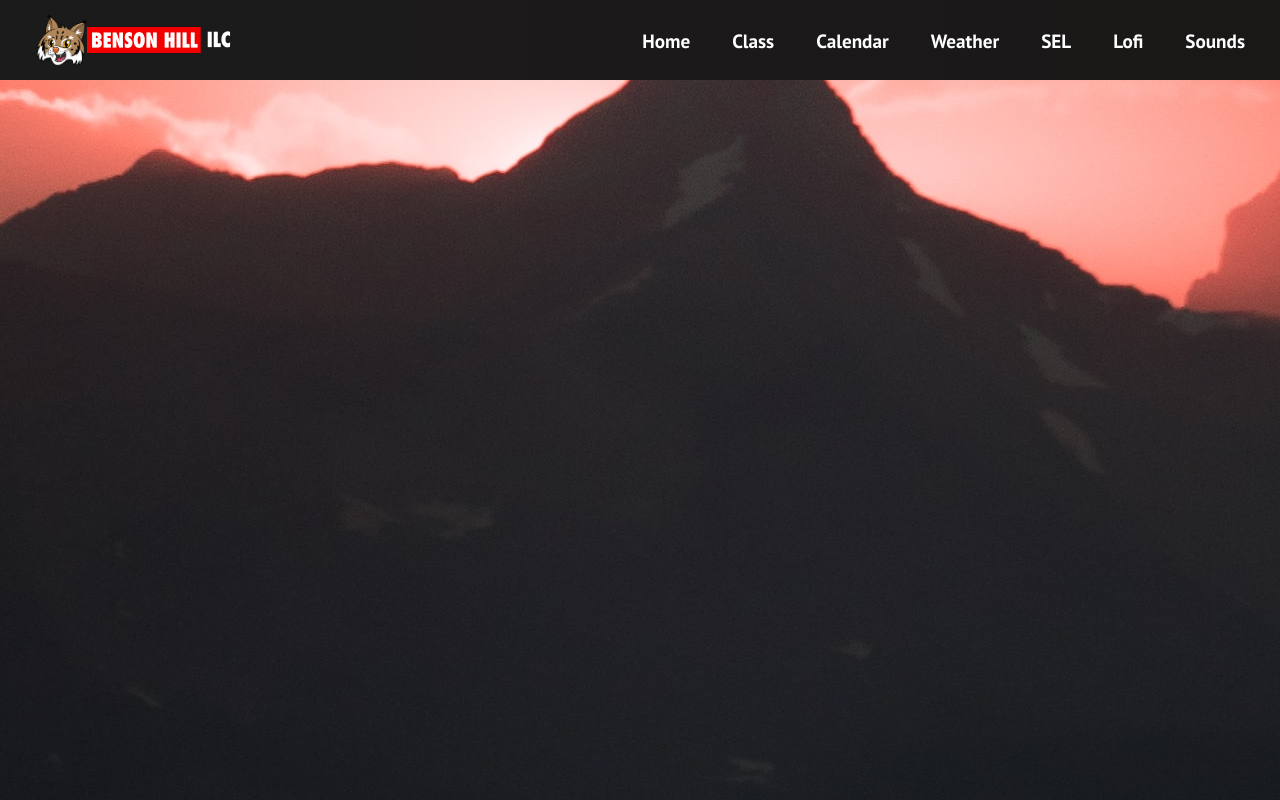
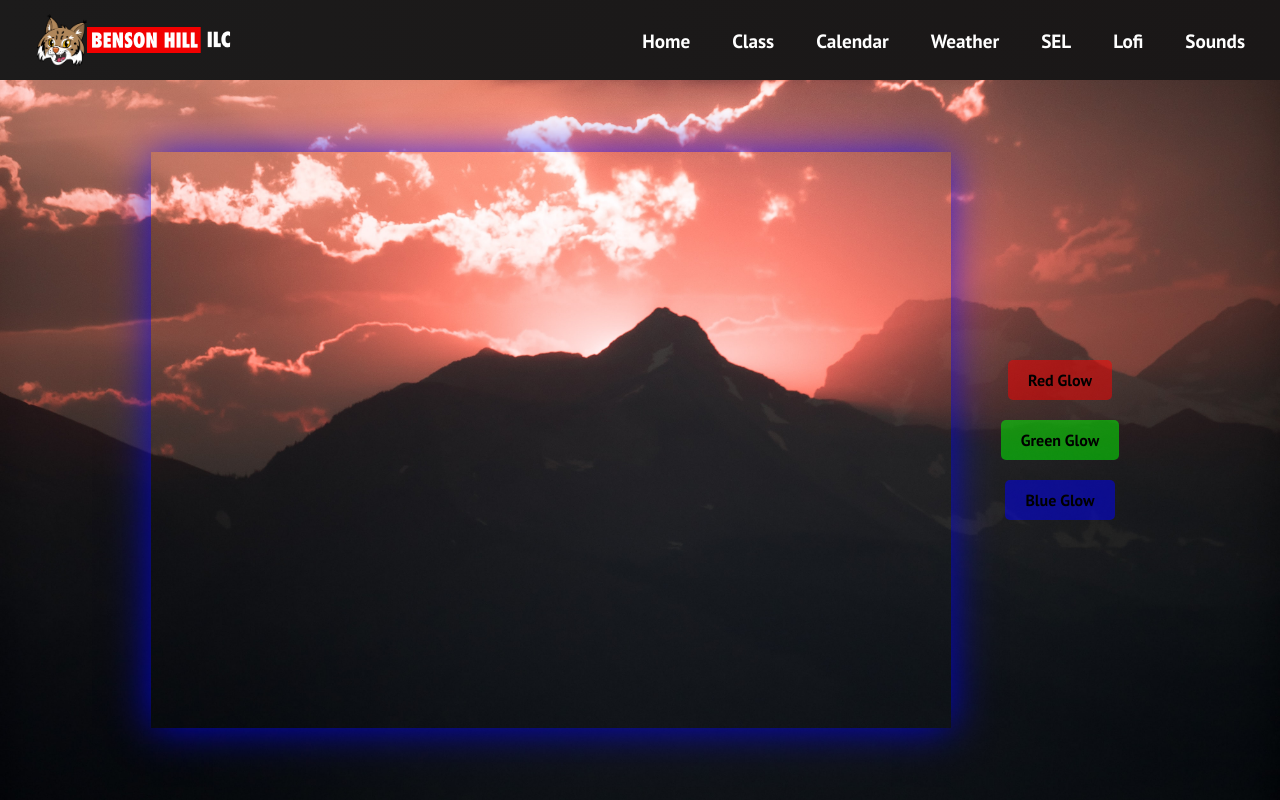
Before and after one commit to crzn24/morning-meeting-app, a React (Vite) app: page /lofi in a window 1280 px wide. Shown: the top 800 px of the page. Built offline with nearby package versions, Linux system fonts and the light colour scheme.

Commit message:
works on styling and glow functionality

```diff
--- a/src/components/pages/LofiPage.css
+++ b/src/components/pages/LofiPage.css
@@ -1,5 +1,87 @@
+.lofipage {
+  display: flex;
+  height: 90vh;
+  align-items: center;
+  justify-content: center;
+  font-size: 3rem;
+  background-image: url("../../assets/images/img-1.jpg");
+  background-position: center;
+  background-size: cover;
+  background-repeat: no-repeat;
+  color: #fff;
+}
+
 .lofi-player-wrapper {
+  position: relative;
+  width: 80%;
+  max-width: 800px;
+  height: 80%;
+  max-height: 600px;
+}
+
+.player-container {
+  position: relative;
+  width: 100%;
+  height: 100%;
 }
 
 .lofi-react-player {
+  width: 100%;
+  height: 100%;
+  position: relative;
+  z-index: 1; /* Ensure the video player is above other elements */
 }
+
+.pulse-container {
+  position: absolute;
+  top: 0;
+  left: 0;
+  width: 100%;
+  height: 100%;
+  pointer-events: none; /* Ensure the pulse animation doesn't intercept clicks */
+}
+
+.pulse-animation {
+  position: relative;
+  width: 100%;
+  height: 100%;
+  box-shadow: 0 0 20px rgba(0, 0, 255, 0.5);
+  animation: pulse 2s infinite alternate;
+}
+
+@keyframes pulse {
+  0% {
+    box-shadow: 0 0 20px rgba(0, 0, 255, 0.5);
+  }
+  100% {
+    box-shadow: 0 0 40px rgba(0, 0, 255, 0.8);
+  }
+}
+
+.button-container {
+  display: flex;
+  flex-direction: column;
+  align-items: center;
+  margin-left: 40px;
+}
+
+.button-container button {
+    margin: 10px;
+    padding: 10px 20px;
+    font-size: 1rem;
+    border: none;
+    border-radius: 5px;
+    cursor: pointer;
+  }
+
+.button-container button.red {
+    background-color: rgba(255, 0, 0, 0.5);
+  }
+
+  .button-container button.green {
+    background-color: rgba(0, 255, 0, 0.5);
+  }
+
+  .button-container button.blue {
+    background-color: rgba(0, 0, 255, 0.5);
+  }
--- a/src/components/pages/LofiPage.jsx
+++ b/src/components/pages/LofiPage.jsx
@@ -1,11 +1,19 @@
-import React from "react";
+import React, { useState } from "react";
 import "./LofiPage.css";
 import ReactPlayer from "react-player";
 
 const LofiPage = () => {
+  const [glowColor, setGlowColor] = useState("rgba(0, 0, 255, 0.5)");
+
+  const changeGlowColor = (color) => {
+    console.log("Changing glow color to:", color);
+    setGlowColor(color);
+  };
+
   return (
     <div className="lofipage">
       <div className="lofi-player-wrapper">
+        <div className="player-container">
           <ReactPlayer
             className="lofi-react-player"
             url="https://youtube.com/playlist?list=PLOseBaVQKym0-ZUXIHYlXV23jN90XwjAJ&si=jtt5u8W5inv3n2MH"
@@ -13,6 +21,15 @@ const LofiPage = () => {
             height="100%"
             controls
           />
+          <div className="pulse-container">
+            <div className="pulse-animation" style={{ boxShadow: `0 0 20px ${glowColor}` }}></div>
+          </div>
+        </div>
+      </div>
+      <div className="button-container">
+        <button className="red" onClick={() => changeGlowColor("rgba(255, 0, 0, 0.5)")}>Red Glow</button>
+        <button className="green" onClick={() => changeGlowColor("rgba(0, 255, 0, 0.5)")}>Green Glow</button>
+        <button className="blue" onClick={() => changeGlowColor("rgba(0, 0, 255, 0.5)")}>Blue Glow</button>
       </div>
     </div>
   );
--- /dev/null
+++ b/src/components/pages/Sounds.css
@@ -0,0 +1,14 @@
+.sounds {
+  display: flex;
+  height: 90vh;
+  align-items: center;
+  justify-content: center;
+  font-size: 3rem;
+
+  background-image: url("../../assets/images/img-9.jpg");
+  background-position: center;
+  background-size: cover;
+  background-repeat: no-repeat;
+  color: #fff;
+  font-size: 100px;
+}
--- a/src/components/pages/Sounds.jsx
+++ b/src/components/pages/Sounds.jsx
@@ -1,4 +1,5 @@
 import React from 'react'
+import "./Sounds.css";
 
 const Sounds = () => {
   return (
```
Lines whose indentation alone changed are shown as unchanged.
